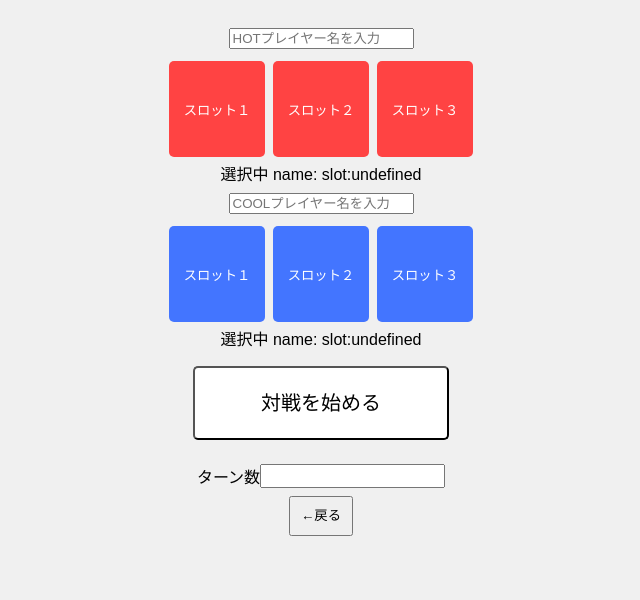
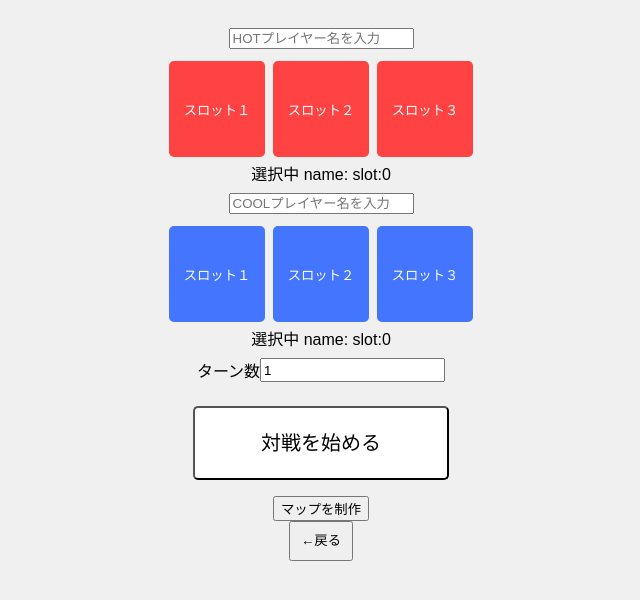
Before and after one commit to Daisuke0655/Chaser, a React (Create React App) app: page /select in a window 1280 px wide. Shown: the top 600 px of the page, without its empty margins (319-959 px from the left). Built offline with nearby package versions, Linux system fonts and the light colour scheme.

Commit message:
add process sending mapData

```diff
--- a/src/App.js
+++ b/src/App.js
@@ -19,7 +19,7 @@ const App = () =>{
                 <Route path="/log" element = {<Log />}></Route>
                 <Route path="/edit" element = {<EditScript />}></Route>
                 <Route path="/select" element = {<SelectEnem/>}></Route>
-                <Route path="/match" element = {<Match/>}></Route>
+                <Route path="/match/:jsonData" element = {<Match/>}></Route>
             </Routes>
             </BrowserRouter>
         </div>
--- a/src/pages/SelectEnem/SelectEnem.jsx
+++ b/src/pages/SelectEnem/SelectEnem.jsx
@@ -1,51 +1,80 @@
 import React, { useState, useRef } from "react";
 import './SelectEnem.css';
-import { useNavigate } from 'react-router-dom';
+import { useNavigate, useParams} from 'react-router-dom';
 
 
   function SelectEnem() {
     const [nameHot,setNameHot]=useState('')
     const [nameCool,setNameCool]=useState('')
-    const [slotHot,setSlotHot]=useState()
-    const [slotCool,setSlotCool]=useState()
-    const [board,setBoard]=useState()
-    const [turn,setTurn]=useState()
+    const [slotHot,setSlotHot]=useState(0)
+    const [slotCool,setSlotCool]=useState(0)
+    const [board,setBoard]=useState([
+        '000300000300000',
+        '0C0000000000000',
+        '000300030000300',
+        '022200000000003',
+        '000003000300030',
+        '003000003000000',
+        '000000000000220',
+        '000300030000000',
+        '023000030000032',
+        '300000000003000',
+        '020200000000000',
+        '000000003000300',
+        '000300030000300',
+        '300000000002220',
+        '000003000003000',
+        '0000000000000H0',
+        '000003000003000'
+    ])//0->.,3->I
+    const [turn,setTurn]=useState(1)
     const navigate = useNavigate()
 
 
     const onClickStartButton = async() => {
-        navigate('/match')
         if(!nameHot){console.log("!nameHot");return}
         if(!nameCool){console.log("!nameCool");return}
-        if(slotHot==null){console.log("!slotHot");return}
-        if(slotCool=null){console.log("!slotCool");return}
-        //if(board==null){console.log("!board");return}
-        //if(turn==null){console.log("!turn");return}
+        if(slotHot<0){console.log("!slotHot");return}
+        if(slotCool<0){console.log("!slotCool");return}
+        if(!board){console.log("!board");return}
+        if(turn<1){console.log("!turn");return}
 
-        const formData = new FormData()
-        formData.append('c_id', nameCool);
-        formData.append('c_slot', slotCool);
-        formData.append('h_id', nameHot);
-        formData.append('h_slot', slotHot);
-        formData.append('board', board);
-        formData.append('turn', turn);
-        navigate('/match')
+        const sendData = {
+            "c_id": nameCool,
+            "c_slot": slotCool,
+            "h_id": nameHot,
+            "h_slot": slotHot,
+            "board": board,
+            "turn": Number(turn)
+        };
 
-        //現状はmatchに遷移するが、後に選んだファイルから対戦をできるように実装してください
-        // return
+         try {
+            const response = await fetch('http://3.112.173.245/battle', {
+            method: 'POST',
+            headers: {
+                "Content-Type": "application/json"
+            },
+            body: JSON.stringify(sendData),
+            mode: 'cors'
+          });
+            const receiveData = await response.json();
+            const boardData = {
+                Field: board,
+                Turn: turn
+            }
+            const mergedData = {
+                ...receiveData,
+                ...boardData
+            }
+            console.log('mergedData: ')
+            console.log(mergedData)
+            const encodedData = encodeURIComponent(JSON.stringify(mergedData));
+            navigate(`/match/${encodedData}`)
+          } catch (error) {
+            console.error(error);
+          }
 
-        // try {
-        //     const response = await fetch('http://localhost:8000/', {
-        //     method: 'POST',
-        //     body: formData
-        //   });
-        //     const data = await response.json();
-        //     console.log(data);
-        //   } catch (error) {
-        //     console.error(error);
-        //   }
-
-        //   console.log("complete uploadFile")
+           console.log("complete start")
     }
 
     const onClickSlotButton = (num,HorC) => {
@@ -101,11 +130,8 @@ import { useNavigate } from 'react-router-dom';
                     <button className="program_buttons_cool" onClick={()=>onClickSlotButton(2,"C")}>スロット３</button></div>
             </div>
             <div>{"選択中 name:"+nameCool+" slot:"+slotCool}</div>
-            <div>
-                <button className="startButton" onClick={onClickStartButton}>対戦を始める</button>
-            </div>
             <div className="search">
-                <label for="turn">ターン数</label>
+                <label htmlFor="turn">ターン数</label>
                 <input
                 value={turn}
                 id="turn"
@@ -113,6 +139,12 @@ import { useNavigate } from 'react-router-dom';
                 type="number"
                 min={1}
                 />
+            </div>
+            <div>
+                <button className="startButton" onClick={onClickStartButton}>対戦を始める</button>
+            </div>
+            <div>
+                <button className="createMapButton" onClick={onClickStartButton}>マップを制作</button>
             </div>
             <div>
                 <button className="backButton" onClick={onClickBackButton}>←戻る</button>
```
